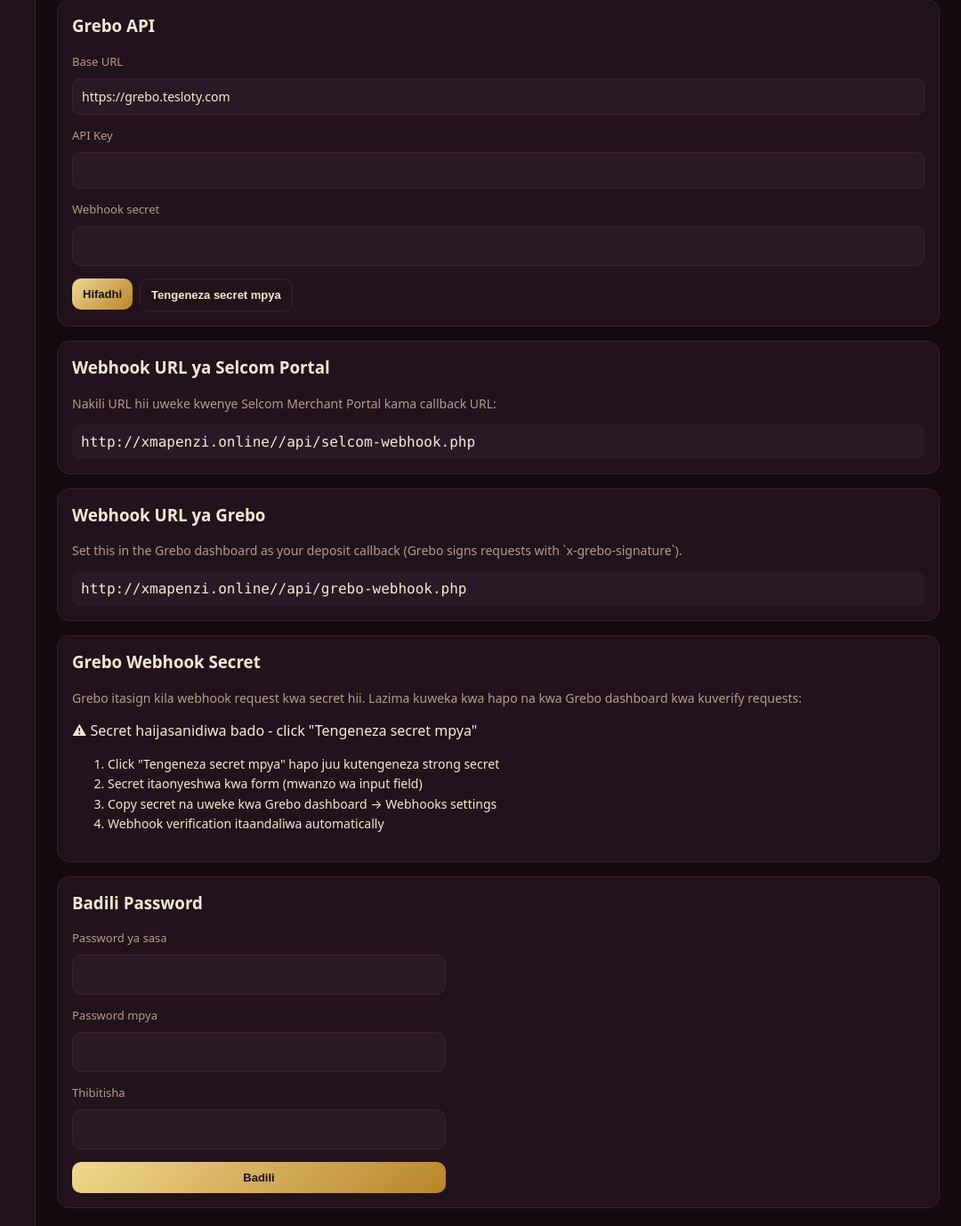
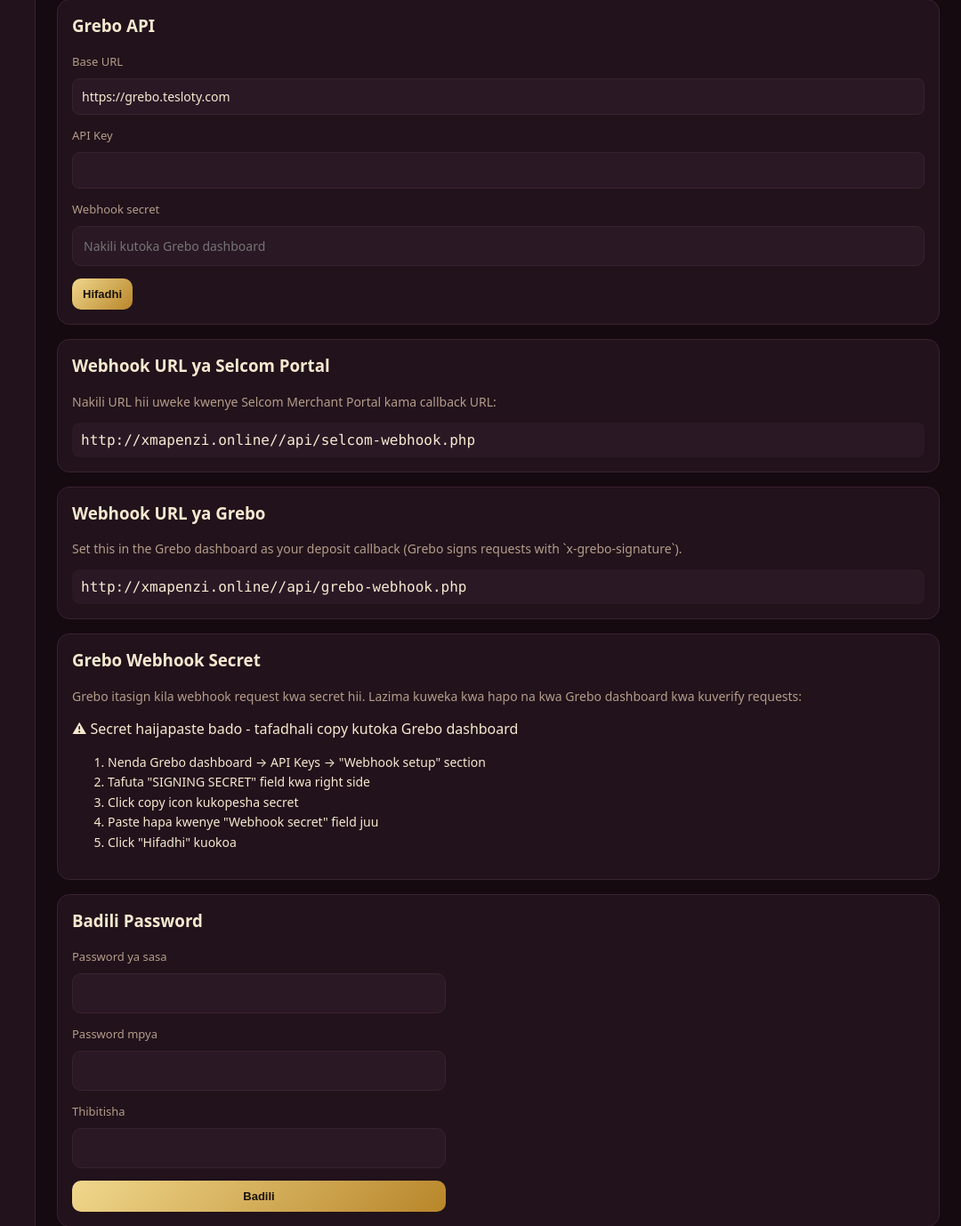
Before and after one commit to alhaste-investment/xmapenzi, a PHP site: page /admin/settings.php in a window 1280 px wide. Shown: the part 746-2124 px from the top of the page at 89% size, without its empty margins (200-1280 px from the left). Run offline with PHP 8.4, Linux system fonts and the light colour scheme; a user stored in the database is signed in; data comes from the database, SQL or seed files in the repository; some libraries are stand-ins or nearby versions.

Commit message:
Fix: Grebo webhook secret is provided by Grebo dashboard, not generated locally

```diff
--- a/admin/settings.php
+++ b/admin/settings.php
@@ -7,9 +7,6 @@ if ($_SERVER['REQUEST_METHOD'] === 'POST') {
     if ($action === 'gen_token') {
         set_setting('selcom_webhook_token', bin2hex(random_bytes(16)));
         $msg = ['ok','Webhook token mpya imetengenezwa.'];
-    } elseif ($action === 'gen_grebo_secret') {
-        set_setting('grebo_webhook_secret', bin2hex(random_bytes(32)));
-        $msg = ['ok','Grebo webhook secret mpya imetengenezwa.'];
     } elseif ($action === 'change_pwd') {
         $cur = $_POST['current'] ?? ''; $new = $_POST['new'] ?? ''; $rep = $_POST['repeat'] ?? '';
         if (strlen($new) < 8) $msg = ['bad','Password mpya iwe na char 8 au zaidi.'];
@@ -118,10 +115,9 @@ require __DIR__ . '/_layout.php';
     <input type="hidden" name="csrf" value="<?= e(csrf_token()) ?>">
     <div><label>Base URL</label><input name="grebo_base_url" value="<?= e($cfg['grebo_base_url']) ?>"></div>
     <div><label>API Key</label><input name="grebo_api_key" value="<?= e($cfg['grebo_api_key']) ?>"></div>
-    <div><label>Webhook secret</label><input name="grebo_webhook_secret" type="password" value="<?= e($cfg['grebo_webhook_secret']) ?>"></div>
+    <div><label>Webhook secret</label><input name="grebo_webhook_secret" type="password" value="<?= e($cfg['grebo_webhook_secret']) ?>" placeholder="Nakili kutoka Grebo dashboard"></div>
     <div style="display:flex;gap:8px;flex-wrap:wrap">
       <button class="btn btn-gold" type="submit">Hifadhi</button>
-      <button class="btn btn-outline" name="action" value="gen_grebo_secret" type="submit">Tengeneza secret mpya</button>
     </div>
   </form>
 </div>
@@ -142,15 +138,16 @@ require __DIR__ . '/_layout.php';
   <h3 style="margin-top:0">Grebo Webhook Secret</h3>
   <p class="muted">Grebo itasign kila webhook request kwa secret hii. Lazima kuweka kwa hapo na kwa Grebo dashboard kwa kuverify requests:</p>
   <?php if ($cfg['grebo_webhook_secret']): ?>
-    <p style="color:var(--gold);font-weight:bold">✓ Secret imesanidiwa</p>
+    <p style="color:var(--gold);font-weight:bold">✓ Secret imekuwa paste na save</p>
   <?php else: ?>
-    <p style="color:var(--warn)">⚠ Secret haijasanidiwa bado - click "Tengeneza secret mpya"</p>
+    <p style="color:var(--warn)">⚠ Secret haijapaste bado - tafadhali copy kutoka Grebo dashboard</p>
   <?php endif; ?>
   <ol style="font-size:14px;line-height:1.6">
-    <li>Click "Tengeneza secret mpya" hapo juu kutengeneza strong secret</li>
-    <li>Secret itaonyeshwa kwa form (mwanzo wa input field)</li>
-    <li>Copy secret na uweke kwa Grebo dashboard → Webhooks settings</li>
-    <li>Webhook verification itaandaliwa automatically</li>
+    <li>Nenda Grebo dashboard → API Keys → "Webhook setup" section</li>
+    <li>Tafuta "SIGNING SECRET" field kwa right side</li>
+    <li>Click copy icon kukopesha secret</li>
+    <li>Paste hapa kwenye "Webhook secret" field juu</li>
+    <li>Click "Hifadhi" kuokoa</li>
   </ol>
 </div>
 
```
